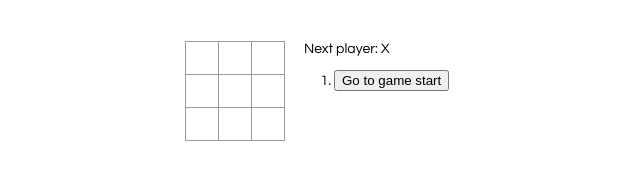
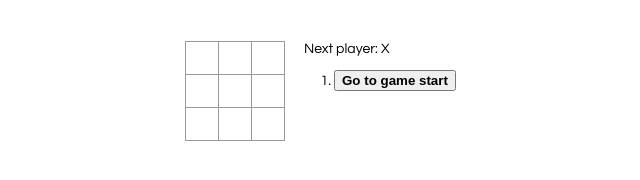
Before and after one commit to awexli/react-tutorial, a React app in the folder intro/: page / in a window 1280 px wide. Shown: the part 208-388 px from the top of the page, 300-940 px from the left. Built offline with nearby package versions, Linux system fonts and the light colour scheme.

Commit message:
bold currently selected item in the move list

```diff
--- a/intro/src/index.css
+++ b/intro/src/index.css
@@ -63,3 +63,7 @@ ul {
   margin-left: 20px;
   height: 300px;
 }
+
+.active {
+  font-weight: bold;
+}
--- a/intro/src/index.js
+++ b/intro/src/index.js
@@ -70,6 +70,7 @@ class Game extends React.Component {
       },
       stepNumber: 0,
       xIsNext: true,
+      isActive: false,
     };
   }
 
@@ -107,7 +108,8 @@ class Game extends React.Component {
 
   render() {
     const history = this.state.history;
-    const current = history[this.state.stepNumber];
+    const stepNumber = this.state.stepNumber;
+    const current = history[stepNumber];
     const winner = calculateWinner(current.squares);
 
     const moves = history.map((step, move) => {
@@ -117,7 +119,12 @@ class Game extends React.Component {
         : "Go to game start";
       return (
         <li key={move}>
-          <button onClick={() => this.jumpTo(move)}>{desc}</button>
+          <button
+            className={move === stepNumber ? "move-list active" : "move-list"}
+            onClick={() => this.jumpTo(move)}
+          >
+            {desc}
+          </button>
         </li>
       );
     });
```
